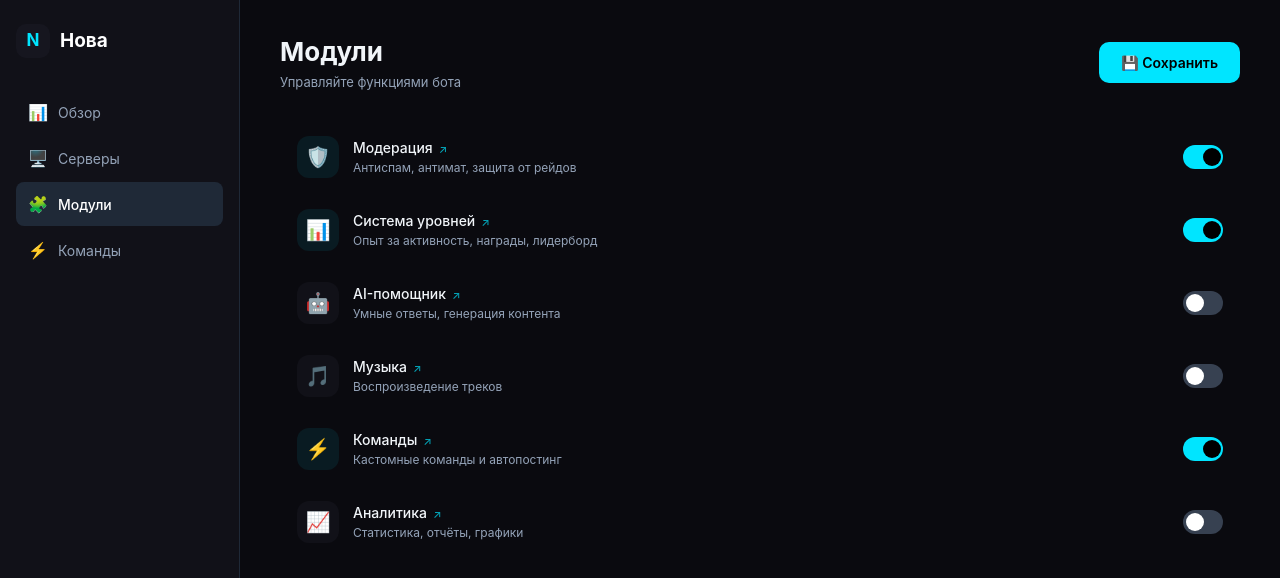
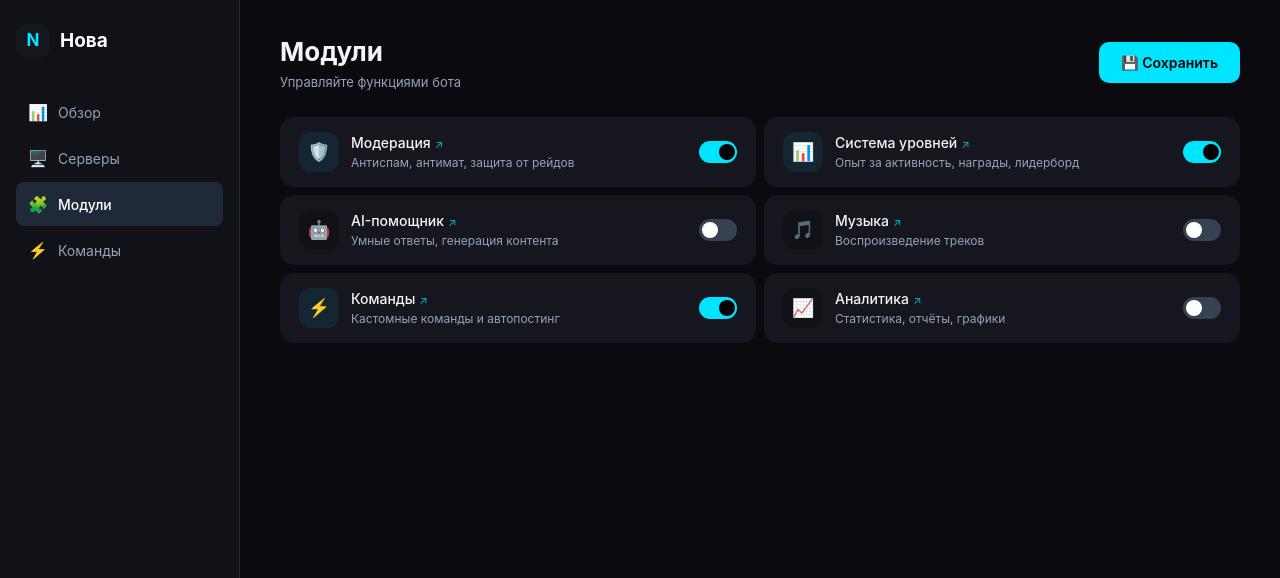
Before and after one commit to R4YDMOND/nova-bot, a Next.js app in the folder frontend/: page /dashboard/modules in a window 1280 px wide. Shown: the top 578 px of the page. Built offline with nearby package versions, Linux system fonts and the light colour scheme.

Commit message:
Update page.tsx

```diff
--- a/frontend/src/app/dashboard/modules/page.tsx
+++ b/frontend/src/app/dashboard/modules/page.tsx
@@ -19,7 +19,7 @@ export default function ModulesPage() {
 
   useEffect(() => {
     modules.forEach((_, i) => {
-      setTimeout(() => setVisible(prev => [...prev, i]), i * 60)
+      setTimeout(() => setVisible(prev => [...prev, i]), i * 50)
     })
   }, [])
 
@@ -66,7 +66,7 @@ export default function ModulesPage() {
       <main style={{ flex: 1, padding: '32px 40px', overflow: 'auto' }}>
 
         {/* Header + Save button */}
-        <div style={{ display: 'flex', justifyContent: 'space-between', alignItems: 'center', marginBottom: '28px' }}>
+        <div style={{ display: 'flex', justifyContent: 'space-between', alignItems: 'center', marginBottom: '24px' }}>
           <div>
             <h1 style={{ fontSize: '26px', fontWeight: '700', marginBottom: '2px' }}>Модули</h1>
             <p style={{ color: '#94A3B8', fontSize: '13px' }}>Управляйте функциями бота</p>
@@ -80,34 +80,37 @@ export default function ModulesPage() {
           </button>
         </div>
 
-        {/* Modules List — растянут на всю ширину */}
-        <div style={{ display: 'flex', flexDirection: 'column', gap: '1px', width: '100%' }}>
+        {/* Modules Grid — 2 columns */}
+        <div style={{ display: 'grid', gridTemplateColumns: '1fr 1fr', gap: '8px' }}>
           {modules.map((mod, i) => (
             <div key={mod.id} style={{
-              display: 'flex', alignItems: 'center', gap: '14px', padding: '14px 16px',
-              borderRadius: '12px', cursor: 'pointer', transition: 'all 0.2s ease',
-              border: '1px solid transparent', width: '100%', boxSizing: 'border-box',
+              display: 'flex', alignItems: 'center', gap: '12px',
+              padding: '14px 18px', borderRadius: '14px',
+              cursor: 'pointer', transition: 'all 0.2s ease',
+              border: '1px solid transparent', background: '#16161F',
               opacity: visible.includes(i) ? 1 : 0,
-              transform: visible.includes(i) ? 'translateX(0)' : 'translateX(-10px)',
+              transform: visible.includes(i) ? 'translateY(0)' : 'translateY(8px)',
             }}
-            onMouseEnter={(e) => { e.currentTarget.style.background = '#111118'; e.currentTarget.style.borderColor = '#1F2937'; }}
-            onMouseLeave={(e) => { e.currentTarget.style.background = 'transparent'; e.currentTarget.style.borderColor = 'transparent'; }}
+            onMouseEnter={(e) => { e.currentTarget.style.background = '#1A1A26'; e.currentTarget.style.borderColor = '#1F2937'; }}
+            onMouseLeave={(e) => { e.currentTarget.style.background = '#16161F'; e.currentTarget.style.borderColor = 'transparent'; }}
             >
+              {/* Icon */}
               <div style={{
-                width: '42px', height: '42px', minWidth: '42px',
+                width: '40px', height: '40px', minWidth: '40px',
                 background: mod.enabled ? 'rgba(0,229,255,0.08)' : '#111118',
                 borderRadius: '12px', display: 'flex', alignItems: 'center',
-                justifyContent: 'center', fontSize: '20px', transition: 'all 0.2s'
+                justifyContent: 'center', fontSize: '18px'
               }}>
                 {mod.icon}
               </div>
 
+              {/* Info */}
               <div style={{ flex: 1, minWidth: 0 }}>
-                <div style={{ fontSize: '14px', fontWeight: '500', marginBottom: '1px' }}>
+                <div style={{ fontSize: '14px', fontWeight: '500', marginBottom: '2px' }}>
                   {mod.name}
                   {mod.link && (
                     <span onClick={(e) => { e.stopPropagation(); navigate(mod.link!) }} style={{
-                      color: '#00E5FF', fontSize: '11px', marginLeft: '6px', cursor: 'pointer',
+                      color: '#00E5FF', fontSize: '11px', marginLeft: '4px', cursor: 'pointer',
                       opacity: 0.7, transition: 'opacity 0.15s'
                     }}
                     onMouseEnter={(e) => e.currentTarget.style.opacity = '1'}
@@ -115,16 +118,17 @@ export default function ModulesPage() {
                     >↗</span>
                   )}
                 </div>
-                <div style={{ fontSize: '12px', color: '#94A3B8' }}>{mod.desc}</div>
+                <div style={{ fontSize: '12px', color: '#94A3B8', lineHeight: '1.3' }}>{mod.desc}</div>
               </div>
 
+              {/* Toggle */}
               <div onClick={(e) => { e.stopPropagation(); toggle(mod.id); }} style={{
-                width: '40px', height: '24px', background: mod.enabled ? '#00E5FF' : '#374151',
-                borderRadius: '24px', cursor: 'pointer', transition: 'all 0.25s ease',
+                width: '38px', height: '22px', background: mod.enabled ? '#00E5FF' : '#374151',
+                borderRadius: '22px', cursor: 'pointer', transition: 'all 0.25s ease',
                 position: 'relative', flexShrink: 0
               }}>
                 <div style={{
-                  position: 'absolute', height: '18px', width: '18px',
+                  position: 'absolute', height: '16px', width: '16px',
                   left: mod.enabled ? '20px' : '3px', top: '3px',
                   background: mod.enabled ? '#000' : '#FFF',
                   borderRadius: '50%', transition: 'all 0.25s ease'
```
